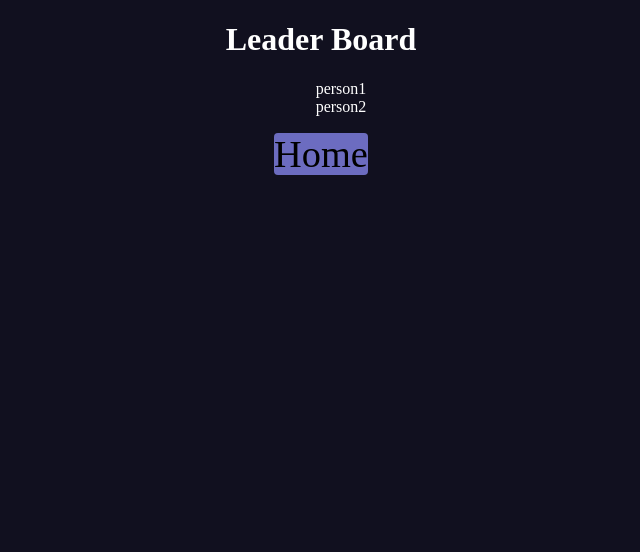
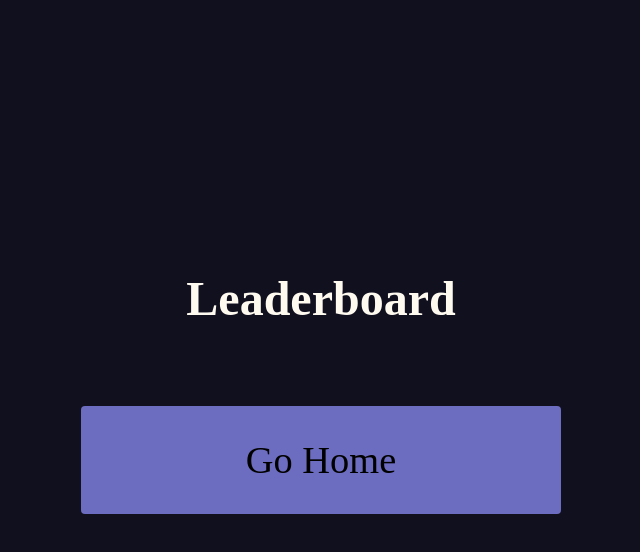
Before and after one commit to dnsghd49/random-knowledge-test, a plain HTML site: page highscore.html in a window 1280 px wide. Shown: the whole page, without its empty margins (319-959 px from the left). Drawn offline with Linux system fonts and the light colour scheme.

Commit message:
pushing up some works that ive done during the middle of nowhere trip, legit 2g internet speed :(

```diff
--- a/assets/css/style.css
+++ b/assets/css/style.css
@@ -1,3 +1,9 @@
+*{
+    box-sizing: border-box;
+    margin: 0;
+    padding: 0;
+}
+
 body {
     text-align: center;
     color: white;
@@ -18,3 +24,57 @@ body {
 li {
     list-style: none;
 }
+
+h1 {
+    font-size: 3rem;
+    color: floralwhite;
+    margin-bottom: 5rem;
+}
+
+h2 {
+    font-size: 4.2rem;
+    margin-bottom: 4rem;
+}
+
+.container {
+    width: 100vw;
+    height: 100vh;
+    display: flex;
+    justify-content: center;
+    align-items: center;
+    max-width: 80rem;
+    margin: 0 auto;
+    padding: 2rem;
+}
+
+.leaderBoard {
+    display: flex;
+    flex-direction: column;
+    justify-content: center;
+    align-items: center;
+}
+
+.btn {
+    font-size: 2.4rem;
+    padding: 2rem 0;
+    width: 30rem;
+    text-align: center;
+    margin-bottom: 1rem;
+    text-decoration: none;
+    color: black;
+    background: rgb(108, 108, 192);
+    border-radius: 4px;
+}
+
+.btn:hover {
+    cursor: pointer;
+    box-shadow: 0 0.4rem 1.4rem 0 rgb(108, 108, 192);
+    transition: transform 150ms;
+    transform: scale(1.03);
+}
+
+.btn[disabled]:hover {
+    cursor: not-allowed;
+    box-shadow: none;
+    transform: none;
+}
--- a/highscore.html
+++ b/highscore.html
@@ -8,15 +8,12 @@
     <title>High Scores</title>
 </head>
 <body>
-    <h1>Leader Board</h1>
-    <div>
-        <ul id="leaderboard">
-            <li>person1</li>
-            <li>person2</li>
-        </ul>
-    </div>
-    <div>
-        <a href="index.html" class="btn">Home</a>
+    <div class="container">
+        <div class="leaderBoard">
+            <h1>Leaderboard</h1>
+            <ul></ul>
+            <a href="index.html" class="btn">Go Home</i></a>
+        </div>
     </div>
 </body>
 </html>
```
Also changed, not shown: index.html (+4 -10 lines).
